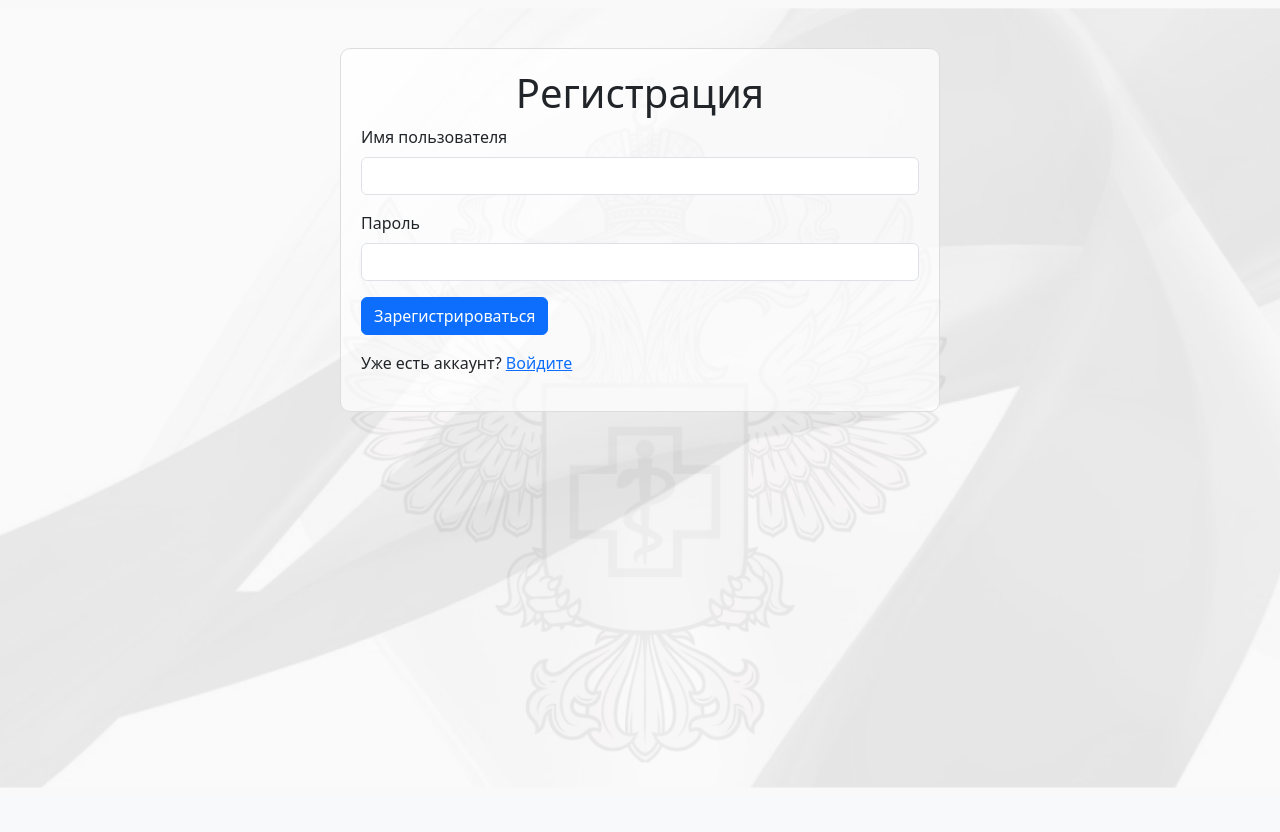
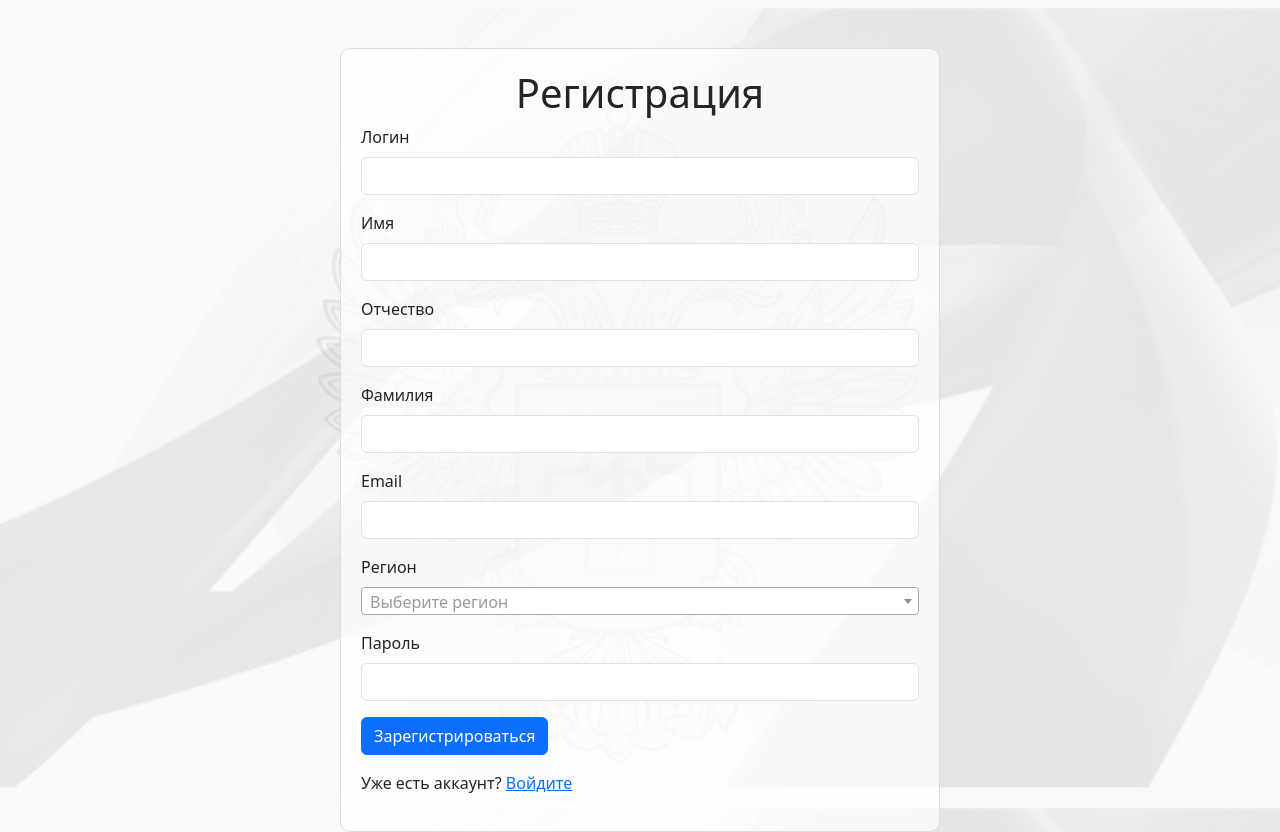
Before and after one commit to egorthug52/LagerRazboynikov, a PHP site: page /register.php in a window 1280 px wide. Before the commit the page ends 787 px from the top, so only its background shows below. Run offline with PHP 8.4, Linux system fonts and the light colour scheme; data that the repository does not hold is empty; some libraries are stand-ins or nearby versions.

Commit message:
Не помню че уже

```diff
--- a/public/css/styles.css
+++ b/public/css/styles.css
@@ -16,20 +16,17 @@ body {
     margin-top: 20px;
 }
 
-
-
 .background {
     background-image: url('/img/background.02fbcbc5.png');
-    background-size: cover; /* Масштабирует изображение, чтобы оно покрывало всю область */
-    background-repeat: no-repeat; /* Запрещает повторение изображения */
-    background-attachment: fixed; /* Фиксирует изображение, чтобы оно не прокручивалось */
+    background-size: cover;
+    background-repeat: no-repeat;
+    background-attachment: fixed;
 }
 
 .table tbody tr td{
-    background-color: rgba(255, 255, 255, 0.7); /* Белый цвет с прозрачностью 70% */
+    background-color: rgba(255, 255, 255, 0.7);
 }
 
-/* Центрирование формы */
 .centered-form {
     max-width: 600px;
     margin: 0 auto;
@@ -39,24 +36,21 @@ body {
     background-color: rgba(255, 255, 255, 0.7);
 }
 
-/* Стили для уменьшения ширины поля age */
 .age-input {
-    max-width: 100px; /* Уменьшаем ширину поля age */
+    max-width: 100px;
 }
 
-/* Стили для размещения полей на одной строке */
 .inline-fields {
     display: flex;
-    gap: 10px; /* Расстояние между полями */
+    gap: 10px;
 }
 
 .inline-fields .form-control {
-    flex: 1; /* Равномерное распределение ширины */
+    flex: 1;
 }
 
-/* Стили для кнопок */
 .button-container {
     display: flex;
-    gap: 10px; /* Расстояние между кнопками */
-    margin-top: 20px; /* Отступ сверху */
+    gap: 10px;
+    margin-top: 20px;
 }
--- a/public/edit.php
+++ b/public/edit.php
@@ -160,7 +160,7 @@ if (isset($_GET['id'])) {
     <script>
     $(document).ready(function() {
         <?php if ($isAdmin == 0) { ?>
-            $('input, select').not('#id, #patient_file').prop('disabled', true);
+            $('input, select').not('#id').prop('disabled', true);
             $('#confirmed_date, #cancellation_date').off('change');
         <?php } ?>
 
--- a/public/js/script.js
+++ b/public/js/script.js
@@ -6,6 +6,11 @@ $(document).ready(() => {
 
   $("#diagnosis").select2({
     placeholder: "Выберите диагноз",
+    allowClear: true,
+  });
+
+  $("#user_region").select2({
+    placeholder: "Выберите регион",
     allowClear: true,
   });
 
--- a/public/register.php
+++ b/public/register.php
@@ -6,6 +6,9 @@
     <title>Регистрация</title>
     <link href="https://cdn.jsdelivr.net/npm/bootstrap@5.3.0/dist/css/bootstrap.min.css" rel="stylesheet">
     <link rel="stylesheet" href="./css/styles.css">
+    <link href="https://cdn.jsdelivr.net/npm/select2@4.1.0-rc.0/dist/css/select2.min.css" rel="stylesheet" />
+    <script src="https://code.jquery.com/jquery-3.6.0.min.js"></script>
+    <script src="https://cdn.jsdelivr.net/npm/select2@4.1.0-rc.0/dist/js/select2.min.js"></script>
 </head>
 
 <body class="background">
@@ -13,8 +16,36 @@
         <h1 class="text-center">Регистрация</h1>
         <form action="./php/register_process.php" method="POST">
             <div class="mb-3">
-                <label for="username" class="form-label">Имя пользователя</label>
+                <label for="username" class="form-label">Логин</label>
                 <input type="text" class="form-control" id="username" name="username" required>
+            </div>
+            <div class="mb-3">
+                <label for="first_name" class="form-label">Имя</label>
+                <input type="text" class="form-control" id="first_name" name="first_name" required>
+            </div>
+            <div class="mb-3">
+                <label for="middle_name" class="form-label">Отчество</label>
+                <input type="text" class="form-control" id="middle_name" name="middle_name">
+            </div>
+            <div class="mb-3">
+                <label for="last_name" class="form-label">Фамилия</label>
+                <input type="text" class="form-control" id="last_name" name="last_name" required>
+            </div>
+            <div class="mb-3">
+                <label for="email" class="form-label">Email</label>
+                <input type="email" class="form-control" id="email" name="email" required>
+            </div>
+            <div class="mb-3 input-clear">
+                <label for="user_region" class="form-label">Регион</label>
+                <select class="form-control" id="user_region" name="user_region" required>
+                    <option value="">Выберите Регион</option>
+                    <?php
+                    $stmt = $conn->query("SELECT * FROM regions");
+                    while ($row = $stmt->fetch(PDO::FETCH_ASSOC)) {
+                        echo '<option value="' . $row['region_code'] . '">' . $row['region_name'] . '</option>';
+                    }
+                    ?>
+                </select>
             </div>
             <div class="mb-3">
                 <label for="password" class="form-label">Пароль</label>
@@ -24,5 +55,6 @@
         </form>
         <p class="mt-3">Уже есть аккаунт? <a href="login.php">Войдите</a></p>
     </div>
+    <script src="./js/script.js"></script>
 </body>
 </html>
```
Also changed, not shown: public/php/register_process.php (+12 -5 lines), 1 other file.
